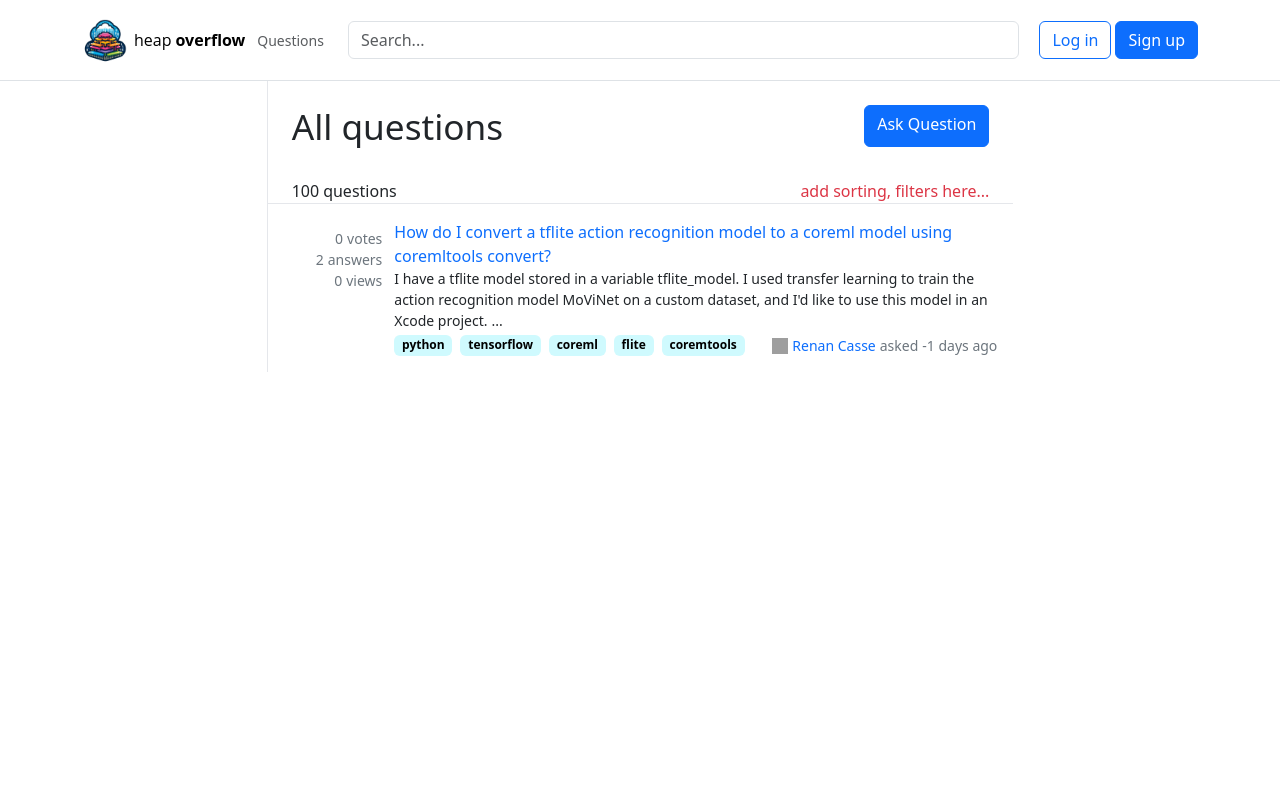
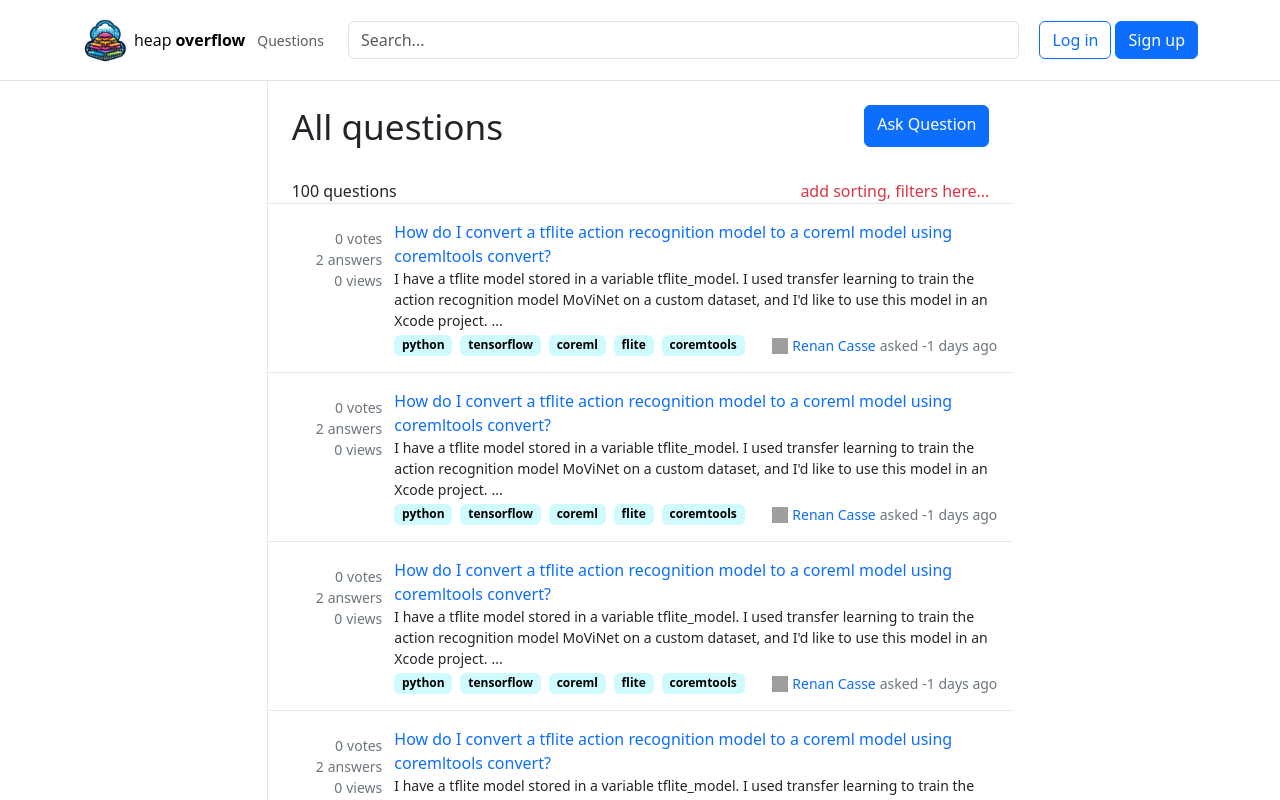
Before and after one commit to mogorovskiy/heap-overflow, a React (Create React App) app in the folder frontend/: page /questions in a window 1280 px wide. Shown: the top 800 px of the page. Built offline with nearby package versions, Linux system fonts and the light colour scheme; grey boxes are pictures that could not be loaded.

Commit message:
added example data

```diff
--- a/frontend/src/pages/QuestionsPage.tsx
+++ b/frontend/src/pages/QuestionsPage.tsx
@@ -31,7 +31,223 @@ const response: QuestionPreviewPageableDto = {
                 answers: 2,
                 views: 0,
             },
-        }
+        },
+        {
+            id: 1,
+            title: "How do I convert a tflite action recognition model to a coreml model using coremltools convert?",
+            contentShort: "I have a tflite model stored in a variable tflite_model. I used transfer learning to train the action recognition model MoViNet on a custom dataset, and I'd like to use this model in an Xcode project.",
+            askedAt: "2024-04-18 23:59:59.199999",
+            tags: [
+                {name: "python"},
+                {name: "tensorflow"},
+                {name: "coreml"},
+                {name: "flite"},
+                {name: "coremtools"},
+            ],
+            author: {
+                id: 1,
+                firstName: "Renan",
+                lastName: "Casse",
+                profilePhotoUrl: "https://www.gravatar.com/avatar/3514f42c8a7ebb09d4e96710f7a5fc5d?s=32&d=identicon&r=PG&f=y&so-version=2"
+            },
+            metadata: {
+                votes: 0,
+                answers: 2,
+                views: 0,
+            },
+        },
+        {
+            id: 1,
+            title: "How do I convert a tflite action recognition model to a coreml model using coremltools convert?",
+            contentShort: "I have a tflite model stored in a variable tflite_model. I used transfer learning to train the action recognition model MoViNet on a custom dataset, and I'd like to use this model in an Xcode project.",
+            askedAt: "2024-04-18 23:59:59.199999",
+            tags: [
+                {name: "python"},
+                {name: "tensorflow"},
+                {name: "coreml"},
+                {name: "flite"},
+                {name: "coremtools"},
+            ],
+            author: {
+                id: 1,
+                firstName: "Renan",
+                lastName: "Casse",
+                profilePhotoUrl: "https://www.gravatar.com/avatar/3514f42c8a7ebb09d4e96710f7a5fc5d?s=32&d=identicon&r=PG&f=y&so-version=2"
+            },
+            metadata: {
+                votes: 0,
+                answers: 2,
+                views: 0,
+            },
+        },
+        {
+            id: 1,
+            title: "How do I convert a tflite action recognition model to a coreml model using coremltools convert?",
+            contentShort: "I have a tflite model stored in a variable tflite_model. I used transfer learning to train the action recognition model MoViNet on a custom dataset, and I'd like to use this model in an Xcode project.",
+            askedAt: "2024-04-18 23:59:59.199999",
+            tags: [
+                {name: "python"},
+                {name: "tensorflow"},
+                {name: "coreml"},
+                {name: "flite"},
+                {name: "coremtools"},
+            ],
+            author: {
+                id: 1,
+                firstName: "Renan",
+                lastName: "Casse",
+                profilePhotoUrl: "https://www.gravatar.com/avatar/3514f42c8a7ebb09d4e96710f7a5fc5d?s=32&d=identicon&r=PG&f=y&so-version=2"
+            },
+            metadata: {
+                votes: 0,
+                answers: 2,
+                views: 0,
+            },
+        },
+        {
+            id: 1,
+            title: "How do I convert a tflite action recognition model to a coreml model using coremltools convert?",
+            contentShort: "I have a tflite model stored in a variable tflite_model. I used transfer learning to train the action recognition model MoViNet on a custom dataset, and I'd like to use this model in an Xcode project.",
+            askedAt: "2024-04-18 23:59:59.199999",
+            tags: [
+                {name: "python"},
+                {name: "tensorflow"},
+                {name: "coreml"},
+                {name: "flite"},
+                {name: "coremtools"},
+            ],
+            author: {
+                id: 1,
+                firstName: "Renan",
+                lastName: "Casse",
+                profilePhotoUrl: "https://www.gravatar.com/avatar/3514f42c8a7ebb09d4e96710f7a5fc5d?s=32&d=identicon&r=PG&f=y&so-version=2"
+            },
+            metadata: {
+                votes: 0,
+                answers: 2,
+                views: 0,
+            },
+        },
+        {
+            id: 1,
+            title: "How do I convert a tflite action recognition model to a coreml model using coremltools convert?",
+            contentShort: "I have a tflite model stored in a variable tflite_model. I used transfer learning to train the action recognition model MoViNet on a custom dataset, and I'd like to use this model in an Xcode project.",
+            askedAt: "2024-04-18 23:59:59.199999",
+            tags: [
+                {name: "python"},
+                {name: "tensorflow"},
+                {name: "coreml"},
+                {name: "flite"},
+                {name: "coremtools"},
+            ],
+            author: {
+                id: 1,
+                firstName: "Renan",
+                lastName: "Casse",
+                profilePhotoUrl: "https://www.gravatar.com/avatar/3514f42c8a7ebb09d4e96710f7a5fc5d?s=32&d=identicon&r=PG&f=y&so-version=2"
+            },
+            metadata: {
+                votes: 0,
+                answers: 2,
+                views: 0,
+            },
+        },
+        {
+            id: 1,
+            title: "How do I convert a tflite action recognition model to a coreml model using coremltools convert?",
+            contentShort: "I have a tflite model stored in a variable tflite_model. I used transfer learning to train the action recognition model MoViNet on a custom dataset, and I'd like to use this model in an Xcode project.",
+            askedAt: "2024-04-18 23:59:59.199999",
+            tags: [
+                {name: "python"},
+                {name: "tensorflow"},
+                {name: "coreml"},
+                {name: "flite"},
+                {name: "coremtools"},
+            ],
+            author: {
+                id: 1,
+                firstName: "Renan",
+                lastName: "Casse",
+                profilePhotoUrl: "https://www.gravatar.com/avatar/3514f42c8a7ebb09d4e96710f7a5fc5d?s=32&d=identicon&r=PG&f=y&so-version=2"
+            },
+            metadata: {
+                votes: 0,
+                answers: 2,
+                views: 0,
+            },
+        },
+        {
+            id: 1,
+            title: "How do I convert a tflite action recognition model to a coreml model using coremltools convert?",
+            contentShort: "I have a tflite model stored in a variable tflite_model. I used transfer learning to train the action recognition model MoViNet on a custom dataset, and I'd like to use this model in an Xcode project.",
+            askedAt: "2024-04-18 23:59:59.199999",
+            tags: [
+                {name: "python"},
+                {name: "tensorflow"},
+                {name: "coreml"},
+                {name: "flite"},
+                {name: "coremtools"},
+            ],
+            author: {
+                id: 1,
+                firstName: "Renan",
+                lastName: "Casse",
+                profilePhotoUrl: "https://www.gravatar.com/avatar/3514f42c8a7ebb09d4e96710f7a5fc5d?s=32&d=identicon&r=PG&f=y&so-version=2"
+            },
+            metadata: {
+                votes: 0,
+                answers: 2,
+                views: 0,
+            },
+        },
+        {
+            id: 1,
+            title: "How do I convert a tflite action recognition model to a coreml model using coremltools convert?",
+            contentShort: "I have a tflite model stored in a variable tflite_model. I used transfer learning to train the action recognition model MoViNet on a custom dataset, and I'd like to use this model in an Xcode project.",
+            askedAt: "2024-04-18 23:59:59.199999",
+            tags: [
+                {name: "python"},
+                {name: "tensorflow"},
+                {name: "coreml"},
+                {name: "flite"},
+                {name: "coremtools"},
+            ],
+            author: {
+                id: 1,
+                firstName: "Renan",
+                lastName: "Casse",
+                profilePhotoUrl: "https://www.gravatar.com/avatar/3514f42c8a7ebb09d4e96710f7a5fc5d?s=32&d=identicon&r=PG&f=y&so-version=2"
+            },
+            metadata: {
+                votes: 0,
+                answers: 2,
+                views: 0,
+            },
+        },
+        {
+            id: 1,
+            title: "How do I convert a tflite action recognition model to a coreml model using coremltools convert?",
+            contentShort: "I have a tflite model stored in a variable tflite_model. I used transfer learning to train the action recognition model MoViNet on a custom dataset, and I'd like to use this model in an Xcode project.",
+            askedAt: "2024-04-18 23:59:59.199999",
+            tags: [
+                {name: "python"},
+                {name: "tensorflow"},
+                {name: "coreml"},
+                {name: "flite"},
+                {name: "coremtools"},
+            ],
+            author: {
+                id: 1,
+                firstName: "Renan",
+                lastName: "Casse",
+                profilePhotoUrl: "https://www.gravatar.com/avatar/3514f42c8a7ebb09d4e96710f7a5fc5d?s=32&d=identicon&r=PG&f=y&so-version=2"
+            },
+            metadata: {
+                votes: 0,
+                answers: 2,
+                views: 0,
+            },
+        },
     ]
 };
 
```
